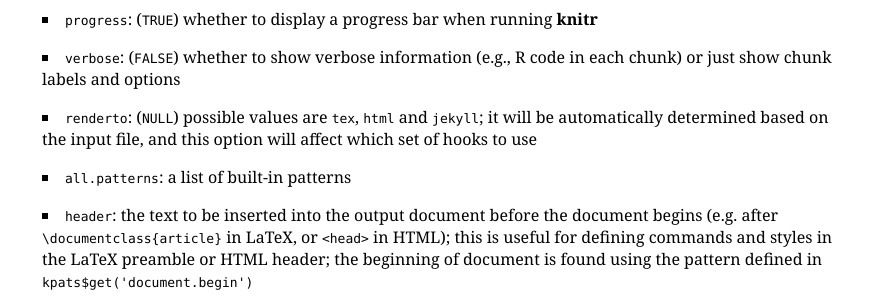
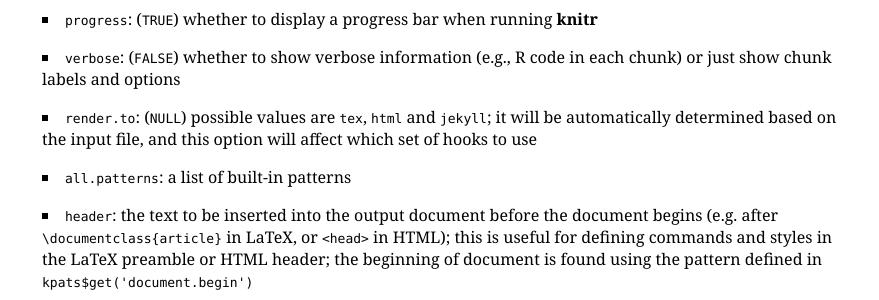
Before and after one commit to yihui/knitr, a Jekyll site: the page built from options.md, in a window 1280 px wide and 900 px high, scrolled down 2563 px. Shown: the part 288-588 px from the top of the window, without its empty margins (200-1079 px from the left). Built offline with Jekyll 4.4.1, drawn with Linux system fonts in a browser that asks for light colours; some web fonts are replaced.

Commit message:
rename renderto to render.to

```diff
--- a/options.md
+++ b/options.md
@@ -42,7 +42,7 @@
 
 - `progress`: (`TRUE`) whether to display a progress bar when running **knitr**
 - `verbose`: (`FALSE`) whether to show verbose information (e.g., R code in each chunk) or just show chunk labels and options
-- `renderto`: (`NULL`) possible values are `tex`, `html` and `jekyll`; it will be automatically determined based on the input file, and this option will affect which set of hooks to use
+- `render.to`: (`NULL`) possible values are `tex`, `html` and `jekyll`; it will be automatically determined based on the input file, and this option will affect which set of hooks to use
 - `all.patterns`: a list of built-in patterns
 - `header`: the text to be inserted into the output document before the document begins (e.g. after `\documentclass{article}` in LaTeX, or `<head>` in HTML); this is useful for defining commands and styles in the LaTeX preamble or HTML header; the beginning of document is found using the pattern defined in `kpats$get('document.begin')`
 - `cache.dir`: (`cache`) the directory to store cache results
```
